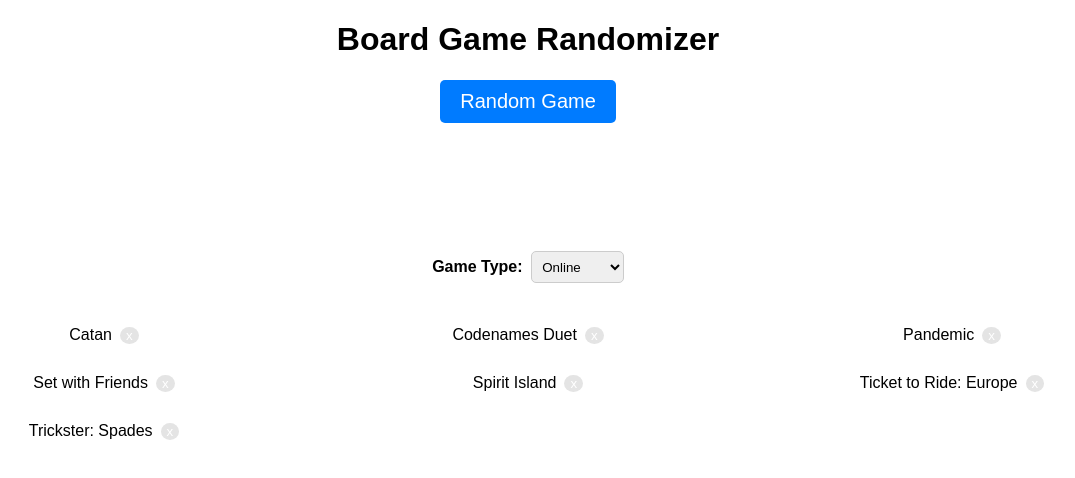
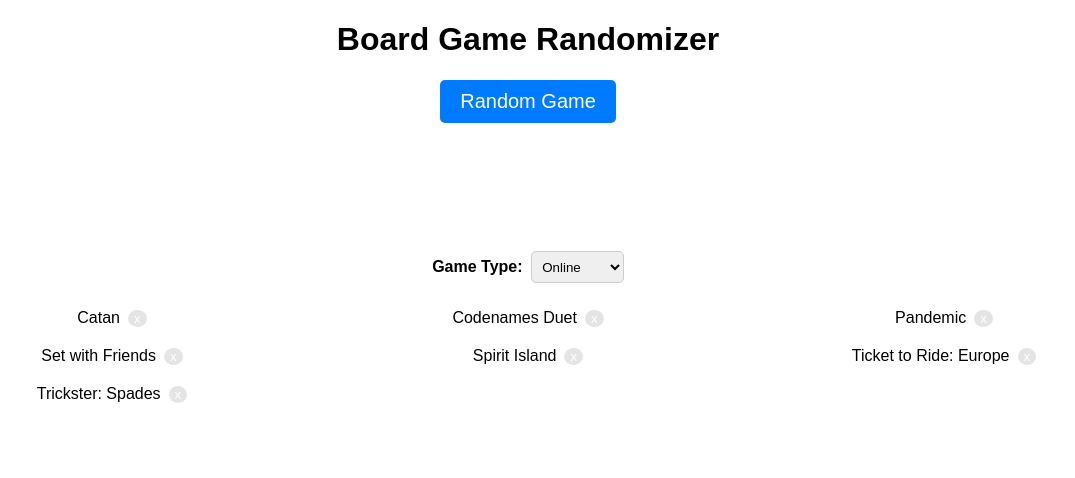
Before and after one commit to mike-bytes/board-game-randomizer, a Vue app: page / in a window 1280 px wide. Shown: the top 478 px of the page, without its empty margins (112-1187 px from the left). Built offline with nearby package versions, Linux system fonts and the light colour scheme.

Commit message:
Rearrange sections and clean up code

```diff
--- a/src/App.vue
+++ b/src/App.vue
@@ -234,7 +234,7 @@
 <template>
   <div class="page">
     <h1>Board Game Randomizer</h1>
-    <div class="choosing-section">
+    <div class="header-section">
       <button
         class="random-button"
         :disabled="picking || !games.length"
@@ -263,7 +263,23 @@
       </div>
     </div>
 
-    <div v-if="gameTypeChoice === 'Custom'" class="custom-selection">
+    <TransitionGroup
+      name="game"
+      tag="div"
+      class="middle-section"
+      :key="gameTypeChoice"
+    >
+      <div
+        v-for="game in sortedGames"
+        :key="game"
+        :class="gameItemClasses(game)"
+      >
+        {{ game }}
+        <button @click="removeGame(game)">x</button>
+      </div>
+    </TransitionGroup>
+
+    <div v-if="gameTypeChoice === 'Custom'" class="footer-section">
       <div class="custom-selection-wrapper">
         <div>
           <p class="custom-selection-label">Choose games to include:</p>
@@ -293,149 +309,26 @@
         </div>
       </div>
     </div>
-
-    <TransitionGroup
-      name="game"
-      tag="div"
-      class="games-list"
-      :key="gameTypeChoice"
-    >
-      <div
-        v-for="game in sortedGames"
-        :key="game"
-        :class="gameItemClasses(game)"
-      >
-        {{ game }}
-        <button @click="removeGame(game)">x</button>
-      </div>
-    </TransitionGroup>
   </div>
 </template>
 
 <style lang="scss">
 $chosen-colour: #007bff;
-
+body {
+  margin: 0;
+  padding: 0;
+}
 .page {
   font-family: 'Arial', sans-serif;
+  display: flex;
+  flex-direction: column;
+  min-height: 100vh;
 
   h1 {
     text-align: center;
   }
-  .custom-selection {
-    background-color: #d3d3d3;
-    padding: 20px;
-    margin-bottom: 2em;
 
-    .custom-selection-wrapper {
-      display: flex;
-      align-items: center;
-      justify-content: space-around;
-      flex-direction: row;
-      gap: 0.5em;
-      margin-bottom: 1em;
-
-      div {
-        display: flex;
-        align-items: center;
-        gap: 0.5em;
-      }
-      .filter-label {
-        font-weight: bold;
-      }
-      .custom-selection-label {
-        display: flex;
-        justify-content: center;
-        font-weight: bold;
-      }
-    }
-
-    .games-custom-picker {
-      display: grid;
-      grid-template-columns: repeat(4, 1fr);
-      gap: 0.5em;
-
-      .custom-games {
-        display: flex;
-        align-items: center;
-        justify-content: center;
-        gap: 0.5em;
-      }
-    }
-
-    .available-games {
-      gap: 0.5em;
-      width: 100%;
-
-      .game-items-container {
-        display: grid;
-        grid-template-columns: repeat(4, 1fr);
-        flex-direction: column;
-        align-items: center;
-      }
-
-      .game-item {
-        gap: 0.5em;
-        display: flex;
-        align-items: center;
-      }
-    }
-  }
-
-  .games-list {
-    display: grid;
-    grid-template-columns: repeat(3, 1fr);
-    gap: 0.5em;
-    margin-bottom: 5em;
-
-    .game-item {
-      display: flex;
-      position: relative;
-      align-items: center;
-      justify-content: center;
-      gap: 0.5em;
-      padding: 5px;
-      height: 30px;
-
-      &.chosen {
-        color: $chosen-colour;
-        font-weight: bold;
-        font-size: 1.2em;
-        animation: winner 0.3s ease;
-      }
-
-      button {
-        border-radius: 50%;
-        border: none;
-        background-color: rgb(228, 228, 228);
-        color: white;
-        cursor: pointer;
-        transition:
-          background-color 0.5s ease,
-          transform 0.5s ease;
-
-        &:hover {
-          background-color: red;
-        }
-      }
-    }
-  }
-
-  /* fade on enter/leave */
-  .game-enter-from,
-  .game-leave-to {
-    opacity: 0;
-  }
-  .game-enter-to,
-  .game-leave-from {
-    opacity: 1;
-  }
-  .game-enter-active,
-  .game-leave-active {
-    transition: all 0.2s ease;
-  }
-
-  .choosing-section {
-    margin-bottom: 2em;
+  .header-section {
     display: flex;
     flex-direction: column;
     align-items: center;
@@ -495,12 +388,114 @@
     }
   }
 
+  .middle-section {
+    display: grid;
+    grid-template-columns: repeat(3, 1fr);
+    gap: 0.5em;
+    margin-bottom: 5em;
+    flex: 1;
+    align-content: start;
+    padding: 20px;
+
+    .game-item {
+      display: flex;
+      position: relative;
+      align-items: center;
+      justify-content: center;
+      gap: 0.5em;
+      padding: 4px 10px;
+      min-height: 22px;
+
+      &.chosen {
+        color: $chosen-colour;
+        font-weight: bold;
+        font-size: 1.2em;
+        animation: winner 0.3s ease;
+      }
+
+      button {
+        border-radius: 50%;
+        border: none;
+        background-color: rgb(228, 228, 228);
+        color: white;
+        cursor: pointer;
+        transition:
+          background-color 0.5s ease,
+          transform 0.5s ease;
+
+        &:hover {
+          background-color: red;
+        }
+      }
+    }
+  }
+
+  .footer-section {
+    position: sticky;
+    bottom: 0;
+    background-color: #d3d3d3;
+    padding: 20px;
+    max-height: 33vh;
+    overflow-y: scroll;
+    padding-bottom: 3em;
+
+    .games-custom-picker {
+      display: grid;
+      grid-template-columns: repeat(4, 1fr);
+      gap: 0.5em;
+
+      .custom-games {
+        display: flex;
+        align-items: center;
+        justify-content: center;
+        gap: 0.5em;
+      }
+    }
+
+    .custom-selection-wrapper {
+      display: flex;
+      align-items: center;
+      justify-content: space-around;
+      flex-direction: row;
+      gap: 0.5em;
+      margin-bottom: 1em;
+
+      div {
+        display: flex;
+        align-items: center;
+        gap: 0.5em;
+      }
+      .filter-label {
+        font-weight: bold;
+      }
+      .custom-selection-label {
+        display: flex;
+        justify-content: center;
+        font-weight: bold;
+      }
+    }
+  }
+
+  /* fade on enter/leave */
+  .game-enter-from,
+  .game-leave-to {
+    opacity: 0;
+  }
+  .game-enter-to,
+  .game-leave-from {
+    opacity: 1;
+  }
+  .game-enter-active,
+  .game-leave-active {
+    transition: all 0.2s ease;
+  }
+
   @keyframes winner {
     0% {
       transform: scale(1);
     }
     50% {
-      transform: scale(1.5);
+      transform: scale(1.1);
     }
     100% {
       transform: scale(1);
```
